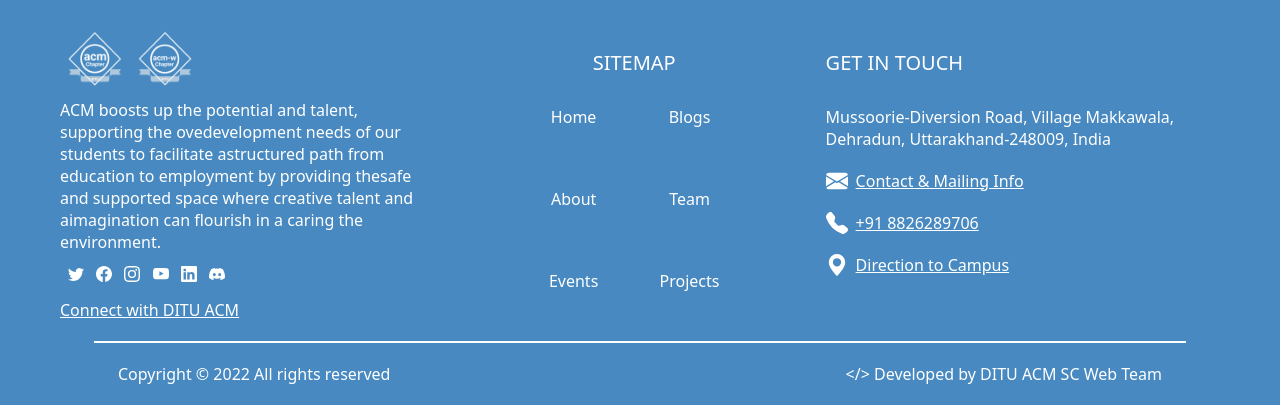
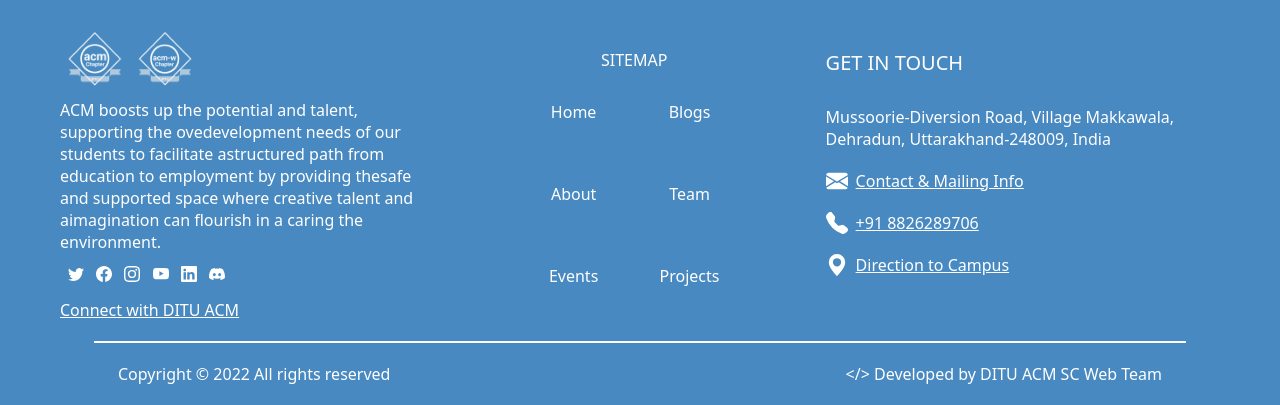
Before and after one commit to ananyagrawal/ACM-Home_page, a plain HTML site: page index.html in a window 1280 px wide. Shown: the part 458-863 px from the top of the page. Drawn offline with Linux system fonts and the light colour scheme.

Commit message:
Modified index.html

```diff
--- a/index.html
+++ b/index.html
@@ -160,7 +160,7 @@
           </div>
           <!-- <div class="vertical-line"></div> -->
           <div class="sitemap-container">
-            <p class="footer-heading">SITEMAP</p>
+            <div class="sitemap-heading">SITEMAP</div>
             <div class="footer-sitemap">
               <div class="sitemap-left">
                 <li><a href="#">Home</a></li>
```
